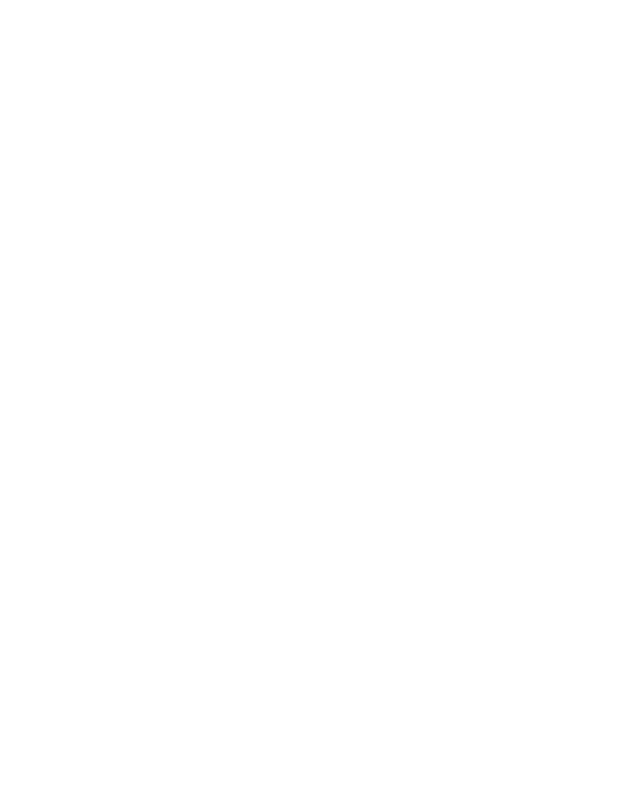
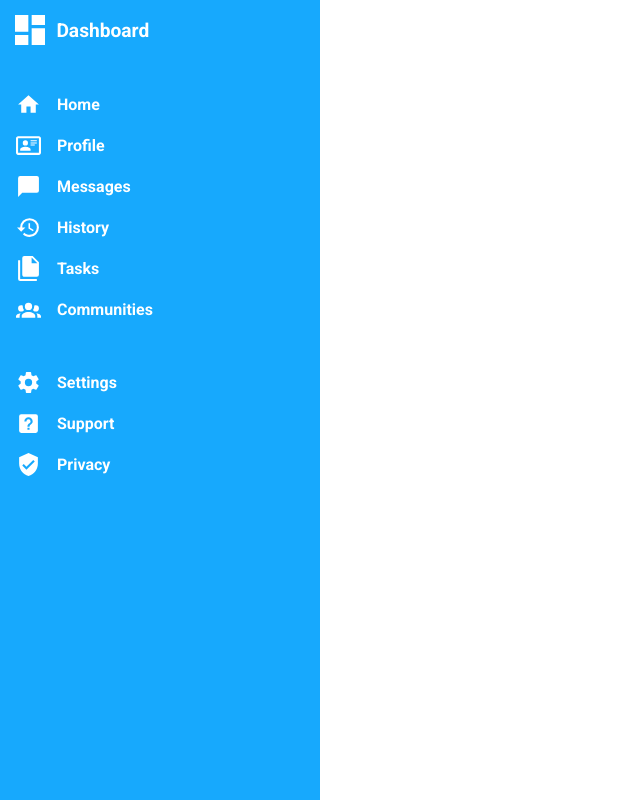
Before and after one commit to michaelll22/odin-admin-dashboard, a plain HTML site: page index.html in a window 1280 px wide. Shown: the whole page, without its empty margins (0-640 px from the left). Drawn offline with Linux system fonts and the light colour scheme.

Commit message:
Add sidebar menu items to the admin dashboard

```diff
--- a/assets/styles/style.css
+++ b/assets/styles/style.css
@@ -8,3 +8,86 @@
   font-family: "Roboto";
   src: url("/assets/fonts/roboto.ttf") format("truetype");
 }
+
+ul,
+li {
+  list-style: none;
+}
+
+a {
+  text-decoration: none;
+}
+
+h1,h2,h3 {
+    font-size: inherit;
+}
+
+/* style */
+
+body {
+  font-family: "Roboto";
+  color: white;
+}
+
+.container {
+  display: grid;
+  grid-template-columns: 1fr 3fr;
+}
+
+.sidebar {
+  background-color: #17a9fd;
+  height: 100vh;
+}
+
+.dashboard {
+  display: flex;
+  justify-content: flex-start;
+  align-items: center;
+  padding: 10px;
+  gap: 0.4rem;
+}
+
+.dashboard h1 {
+    font-size: larger;
+}
+
+.dashboard > img {
+  width: 40px;
+  height: auto;
+  filter: invert(100%);
+}
+
+.menu {
+    font-weight: 700;
+
+  margin-top: 1rem;
+  padding: 1rem;
+}
+
+.menu ul {
+  display: flex;
+  flex-direction: column;
+  gap: 1rem;
+}
+
+.menu-items {
+  display: flex;
+  flex-direction: row;
+  justify-content: flex-start;
+  align-items: center;
+  gap: 1rem;
+}
+
+.menu-items a {
+  color: white;
+}
+
+.menu-items > img {
+  width: 25px;
+  height: auto;
+  filter: invert(100%);
+}
+
+.main-menu {
+    margin-bottom: 3rem;
+}
--- a/index.html
+++ b/index.html
@@ -7,6 +7,62 @@
     <title>Admin Dashboard</title>
   </head>
   <body>
+    <div class="container">
+      <header class="sidebar">
+        <div class="dashboard">
+          <img src="assets/icons/view-dashboard.svg" alt="" />
+          <h1>Dashboard</h1>
+        </div>
 
+        <div class="menu">
+          <ul class="main-menu">
+            <div class="menu-items">
+              <img src="assets/icons/home.svg" alt="" />
+              <li><a href="">Home</a></li>
+            </div>
+
+            <div class="menu-items">
+              <img src="assets/icons/card-account-details-outline.svg" alt="" />
+              <li><a href="">Profile</a></li>
+            </div>
+
+            <div class="menu-items">
+              <img src="assets/icons/message.svg" alt="" />
+              <li><a href="">Messages</a></li>
+            </div>
+
+            <div class="menu-items">
+              <img src="assets/icons/history.svg" alt="" />
+              <li><a href="">History</a></li>
+            </div>
+
+            <div class="menu-items">
+              <img src="assets/icons/file-multiple.svg" alt="" />
+              <li><a href="">Tasks</a></li>
+            </div>
+
+            <div class="menu-items">
+              <img src="assets/icons/account-group.svg" alt="" />
+              <li><a href="">Communities</a></li>
+            </div>
+          </ul>
+
+          <ul class="settings-menu">
+            <div class="menu-items">
+              <img src="assets/icons/cog.svg" alt="" />
+              <li><a href="">Settings</a></li>
+            </div>
+            <div class="menu-items">
+              <img src="assets/icons/help-box.svg" alt="" />
+              <li><a href="">Support</a></li>
+            </div>
+            <div class="menu-items">
+              <img src="assets/icons/shield-check.svg" alt="" />
+              <li><a href="">Privacy</a></li>
+            </div>
+          </ul>
+        </div>
+      </header>
+    </div>
   </body>
 </html>
```
